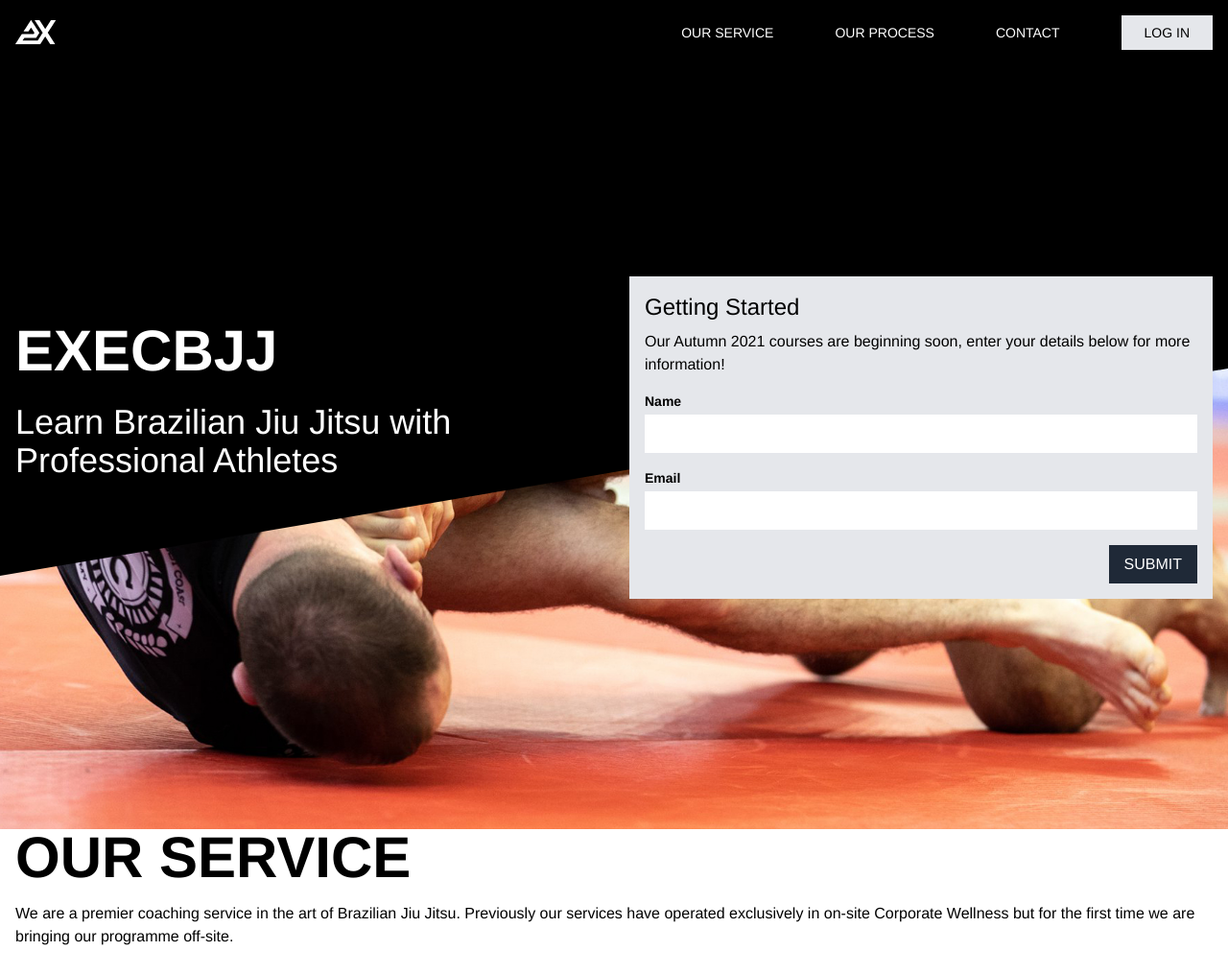
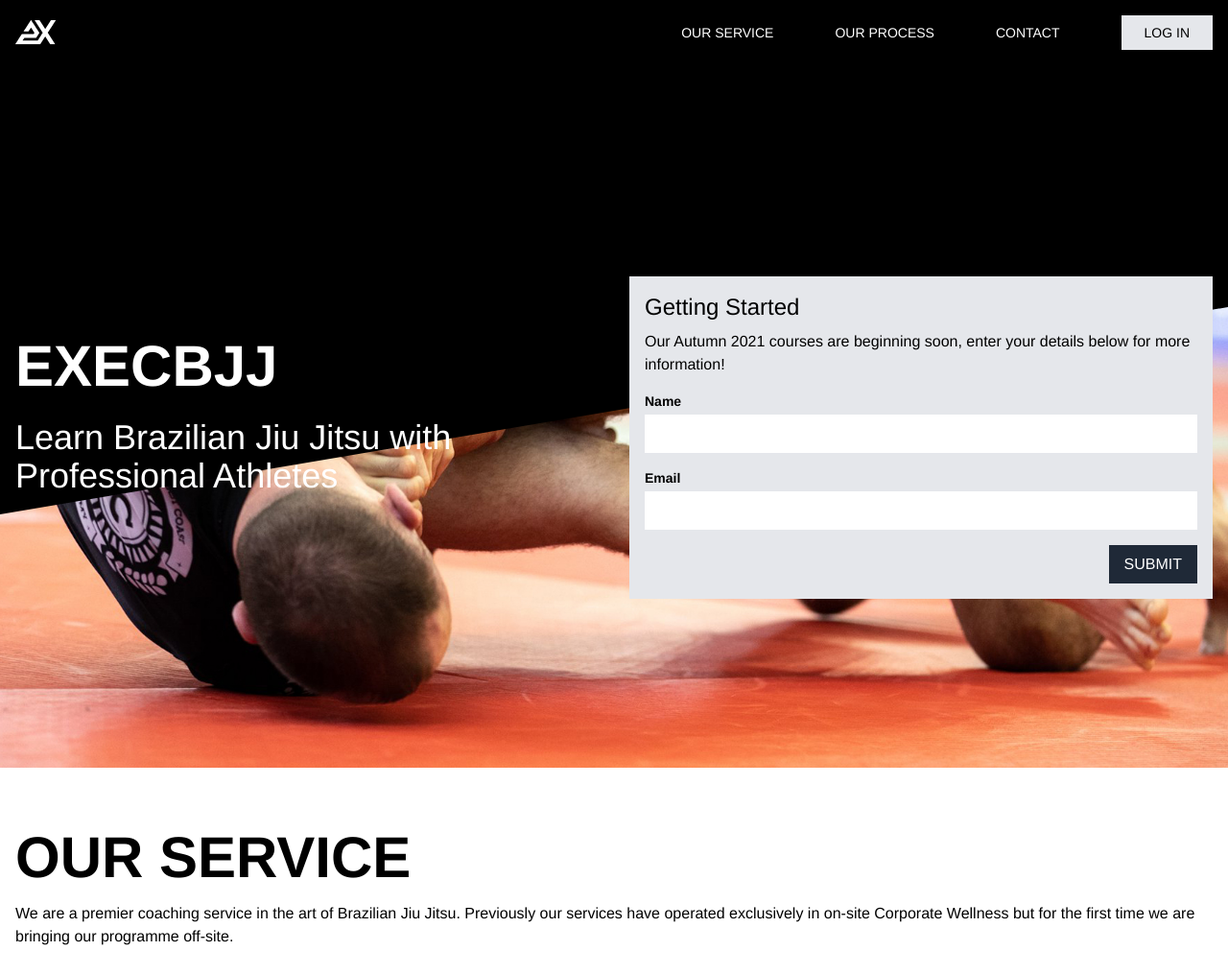
Before and after one commit to slammer1870/studious-lamp, a Flask app: page / in a window 1280 px wide. Shown: the top 1016 px of the page at 96% size. Run offline with Flask 2, Linux system fonts and the light colour scheme; style sheets or scripts are compiled from the project's sources.

Commit message:
fix:layout

```diff
--- a/templates/index.html
+++ b/templates/index.html
@@ -1,6 +1,6 @@
 {% extends "base.html" %} {% block content %}
 <!--Hero Image with clip-path overlay-->
-<div class="min-h-screen py-16 w-screen relative bg-black">
+<div class="min-h-screen w-screen relative bg-black">
   <div
     class="
       container
@@ -18,7 +18,7 @@
       justify-around
     "
   >
-    <div class="text-white w-full max-w-screen-sm pt-12">
+    <div class="text-white w-full max-w-screen-sm pt-16">
       <h1 class="text-4xl lg:text-6xl font-semibold uppercase mb-6">ExecBJJ</h1>
       <h3 class="text-2xl lg:text-4xl font-medium mb-12">
         Learn Brazilian Jiu Jitsu with Professional Athletes
--- a/templates/login.html
+++ b/templates/login.html
@@ -1,6 +1,6 @@
 {% extends "base.html" %} {% block content %}
 <!--Hero Image with clip-path overlay-->
-<div class="min-h-screen py-16 w-screen relative bg-black">
+<div class="min-h-screen w-screen relative bg-black">
   <div
     class="
       container
@@ -18,7 +18,7 @@
       justify-around
     "
   >
-    <div class="text-white w-full max-w-screen-sm pt-12">
+    <div class="text-white w-full max-w-screen-sm pt-16">
       <h1 class="text-4xl lg:text-6xl font-semibold uppercase mb-6">ExecBJJ</h1>
       <h3 class="text-2xl lg:text-4xl font-medium mb-12">
         Learn Brazilian Jiu Jitsu with Professional Athletes
--- a/templates/register.html
+++ b/templates/register.html
@@ -1,6 +1,6 @@
 {% extends "base.html" %} {% block content %}
 <!--Hero Image with clip-path overlay-->
-<div class="min-h-screen py-16 w-screen relative bg-black">
+<div class="min-h-screen w-screen relative bg-black">
   <div
     class="
       container
@@ -18,7 +18,7 @@
       justify-around
     "
   >
-    <div class="text-white w-full max-w-screen-sm pt-12">
+    <div class="text-white w-full max-w-screen-sm pt-16">
       <h1 class="text-4xl lg:text-6xl font-semibold uppercase mb-6">ExecBJJ</h1>
       <h3 class="text-2xl lg:text-4xl font-medium mb-12">
         Learn Brazilian Jiu Jitsu with Professional Athletes
```
